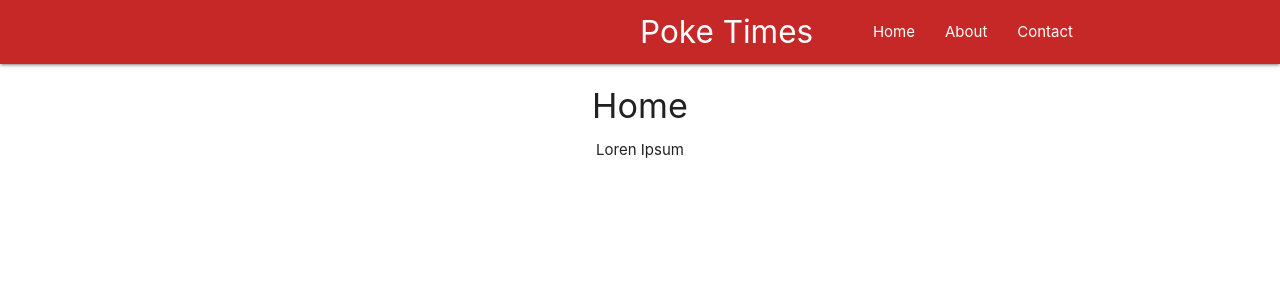
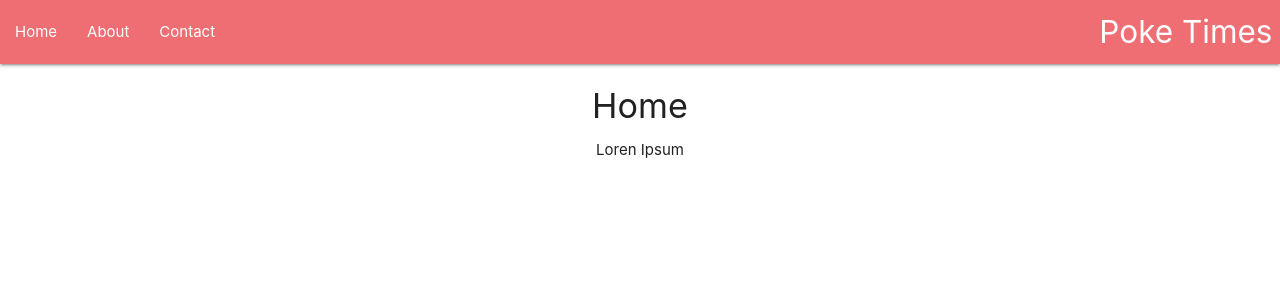
Before and after one commit to imenattatra/react-redux-tuto, a React (Create React App) app: page / in a window 1280 px wide. Shown: the top 300 px of the page. Built offline with nearby package versions, Linux system fonts and the light colour scheme.

Commit message:
use navbar for dynamic setting of active class

```diff
--- a/src/components/NavBar.js
+++ b/src/components/NavBar.js
@@ -1,15 +1,16 @@
 import React from 'react';
+import { Link , NavLink} from 'react-router-dom'
 
 const NavBar=()=> {
     return (
 
-        <nav className="nav-wrapper red darken-3">
-            <div className="container">
-                <a href="/" className="brand-logo">Poke Times</a>
-                <ul className="right">
-                    <li><a href="/">Home</a></li>
-                    <li><a href="/about">About</a></li>
-                    <li><a href="/contact">Contact</a></li>
+        <nav>
+            <div className="nav-wrapper">
+                <a href="/" className="brand-logo right">Poke Times</a>
+                <ul className="left">
+                    <li><NavLink to="/">Home</NavLink></li>
+                    <li><NavLink to="/about">About</NavLink></li>
+                    <li><NavLink to="/contact">Contact</NavLink></li>
                 </ul>
             </div>
         </nav>
```
